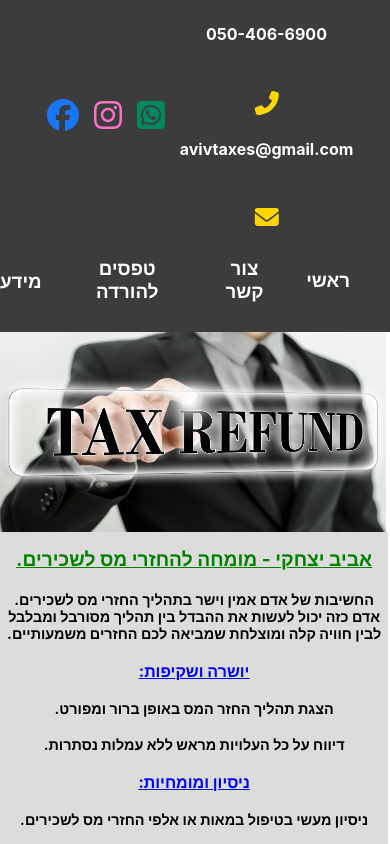
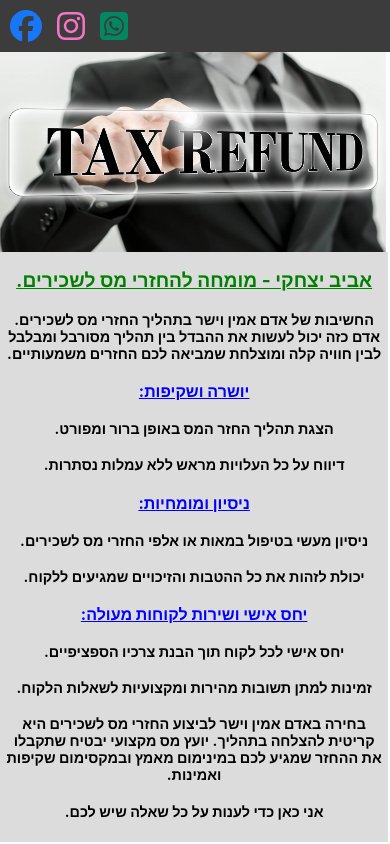
Before and after one commit to aharon2061989/avivItzhakiClient, a React (Create React App) app: page / in a window 390 px wide. Shown: the top 844 px of the page. Built offline with nearby package versions, Linux system fonts and the light colour scheme.

Commit message:
navbar style changes

```diff
--- a/src/components/NavbarComponent.css
+++ b/src/components/NavbarComponent.css
@@ -117,22 +117,46 @@
 @media (max-width: 768px) {
     .navbar {
         display: flex;
-        flex-direction: column;
+        flex-direction: row;
         height: auto;
     }
 
     .leftIcons {
-        display: flex;
-        flex-direction: row;
         float: left;
+        padding: 10px 10px 10px 10px;
     }
 
     .phonemailIcons {
-        display: flex;
-        flex-direction: column;
+        display: none;
+    }
+
+    .rightIcons {
+        display: none;
     }
 }
 
 @media (max-width: 480px) {
 
 }
+
+::placeholder {
+    color: #888;
+    opacity: 1;
+  }
+
+  ::-webkit-input-placeholder {
+    color: #888;
+    opacity: 1;
+  }
+
+  input:-ms-input-placeholder {
+    color: #888;
+  }
+
+  input::-moz-placeholder {
+    color: #888;
+  }
+
+  input:-moz-placeholder {
+    color: #888;
+  }
```
